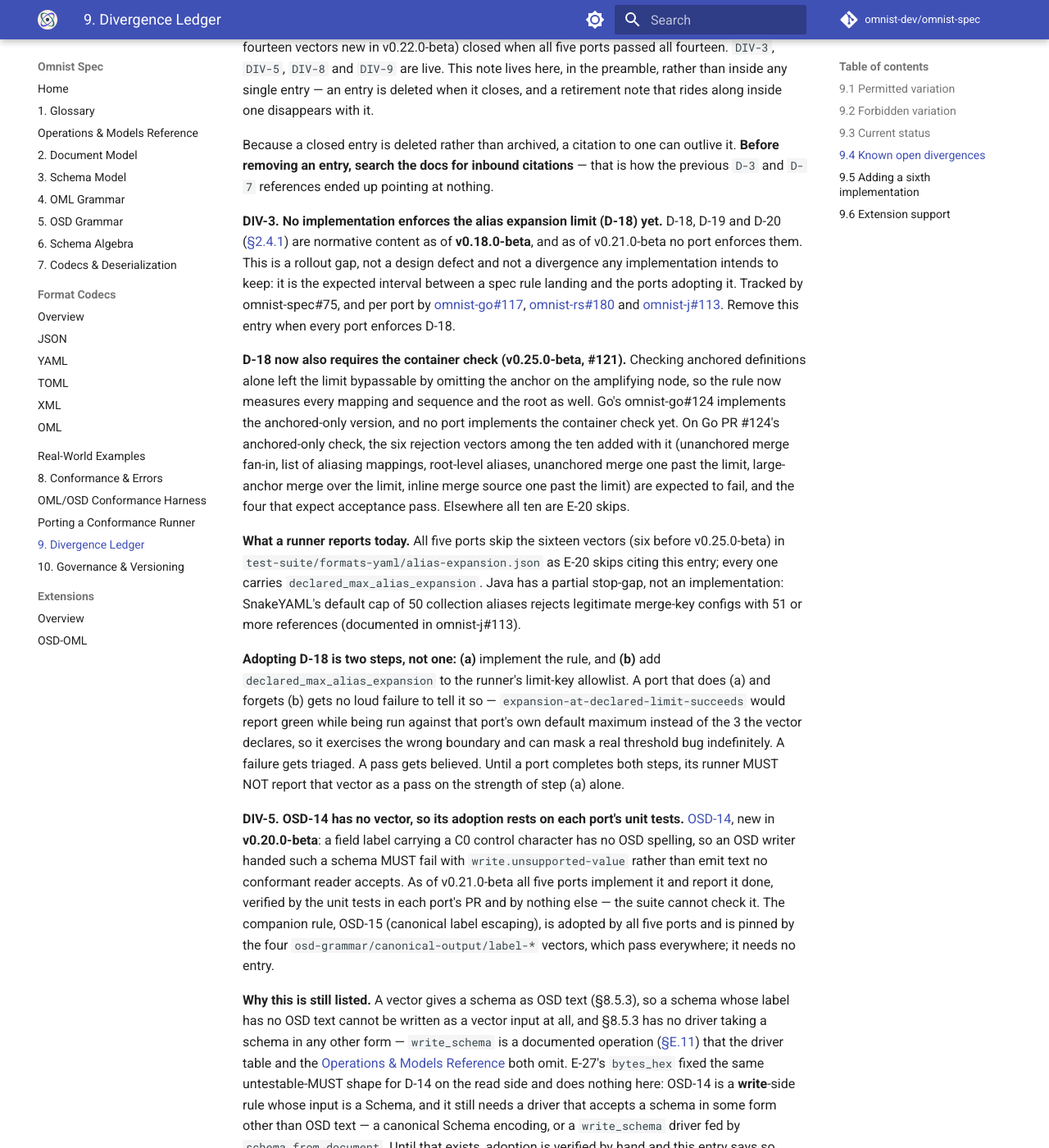
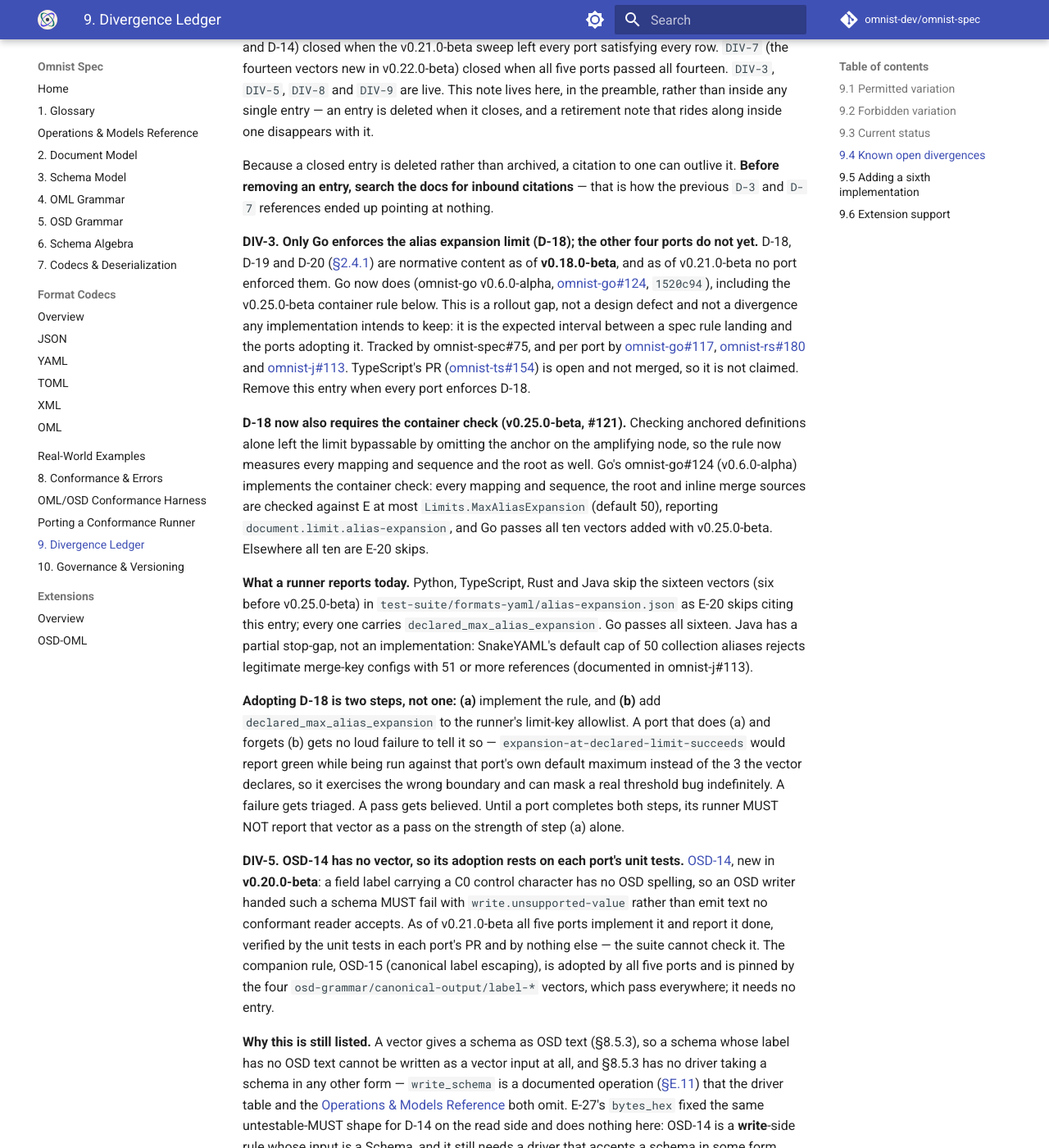
Before and after one commit to omnist-dev/omnist-spec, an MkDocs documentation site: the page built from docs/09-divergence-ledger.md, in a window 1280 px wide and 1400 px high, scrolled down 4993 px. Shown: the whole window at 82% size. Built offline with MkDocs 1.6.1 and Material for MkDocs 9.7.7, drawn with Linux system fonts in a browser that asks for light colours; comment, search, counter and statistics services are not loaded; some of the changed text lies outside the part shown.

Commit message:
Ledger: record Go v0.6.0-alpha implementing D-18/D-19/D-20 (#123)

```diff
--- a/docs/09-divergence-ledger.md
+++ b/docs/09-divergence-ledger.md
@@ -117,7 +117,7 @@ All five pass all fourteen vectors v0.22.0-beta added.
 
 **Versions.** The Version row is each port's latest **tag**. Python
 `v0.10.1` is on PyPI (`omnist-0.10.1` is served). Rust `v0.3.1-alpha` is on
-crates.io (newest version `0.3.1-alpha`). Go `v0.5.1-alpha` is distributed by
+crates.io (newest version `0.3.1-alpha`). Go `v0.6.0-alpha` is distributed by
 tag only (module proxy; no registry). TypeScript `v0.4.1-alpha` is tagged but
 **not** published to npm: `@omnist-dev/omnist` (the name in `package.json`)
 has only `0.2.0-alpha` and `0.3.0-alpha` (the `latest` and `alpha` tag).
@@ -126,16 +126,16 @@ Portal publishing by the maintainer; Maven Central's `maven-metadata.xml` for
 `dev.omnist:omnist-j` lists `0.2.1-alpha` and `0.2.2-alpha` only, so the
 latest public release is `0.2.2-alpha`.
 
-Two things are deliberately not claimed as done anywhere: no port enforces the
-alias expansion limit D-18 (`DIV-3`), and no port implements the OSD-OML
+Two things are deliberately not claimed as done anywhere: only Go enforces the
+alias expansion limit D-18 (`DIV-3`; the other four ports do not), and no port implements the OSD-OML
 extension (§9.6).
 
 | | Python | TypeScript | Rust | Go | Java |
 |---|---|---|---|---|---|
-| Version | 0.10.1 | 0.4.1-alpha | 0.3.1-alpha | 0.5.1-alpha | 0.2.6-alpha |
+| Version | 0.10.1 | 0.4.1-alpha | 0.3.1-alpha | 0.6.0-alpha | 0.2.6-alpha |
 | Maturity | beta, reference | alpha | alpha | alpha | alpha |
 | Document model | complete | complete (`bigint` for `integer`) | complete (all 7 kinds natively distinguished) | complete (all 7 kinds natively distinguished) | complete (all 7 kinds natively distinguished) |
-| Resource caps (§2.4's three universal limits; D-18 is enforced by no port yet — DIV-3) | all three | all three | all three | all three | all three |
+| Resource caps (§2.4's three universal limits; D-18 is enforced by Go only — DIV-3) | all three | all three | all three | all three | all three |
 | OML read/write | complete | complete | complete | complete | complete |
 | OSD read/write | complete (duplicate root rejected) | complete (duplicate root rejected) | complete (duplicate root rejected) | complete (duplicate root rejected) | complete (duplicate root rejected) |
 | OSD writer: label escaping (OSD-15), unwritable label refused (OSD-14) | both done | both done (OSD-15 fixed in #150) | both done (`to_osd` returns `Result`) | both done (`osd.Write` returns an error) | both done |
@@ -145,8 +145,8 @@ extension (§9.6).
 | Codecs (JSON/YAML/TOML/XML) | all four, attribute/namespace/interleaving drops reported | all four, attribute/namespace/interleaving drops reported | all four, attribute/namespace/interleaving drops reported | all four, attribute/namespace/interleaving drops reported | all four, attribute/namespace/interleaving drops reported |
 | §8.3 error codes | yes | yes | yes | yes | yes |
 | D-14, invalid UTF-8 rejected with `parse.invalid-encoding` at `1:1` (§2.5) | yes, via the CLI | yes, via the CLI | yes, via `omnist-cli` | yes, at the front of all six readers | yes, on stdin |
-| Conformance (Track 2 JSON vectors, 287 at v0.22.0-beta, all compared as `(path, code)` sets) | 247 pass / 0 fail / 40 skip | 227 pass / 0 fail / 60 skip | 247 pass / 0 fail / 40 skip | 253 pass / 0 fail / 34 skip | 253 pass / 0 fail / 34 skip |
-| Conformance (fixtures) | 19/19 | 19/19 | 19/19 | 19/19 | 19/19 (Java's Track 1 headline is 29/0/0: the 10 `_referee-self-test/*` fixtures are folded into it, [omnist-j#110](https://github.com/omnist-dev/omnist-j/issues/110); its whole-harness headline including Track 2 is 282/0/34) |
+| Conformance (Track 2 JSON vectors, 287 at v0.22.0-beta, all compared as `(path, code)` sets) | 247 pass / 0 fail / 40 skip | 227 pass / 0 fail / 60 skip | 247 pass / 0 fail / 40 skip | 284 pass / 0 fail / 28 skip (measured at v0.25.0-beta, 312 vectors; the 28 skips are all OSD-OML) | 253 pass / 0 fail / 34 skip |
+| Conformance (fixtures) | 19/19 | 19/19 | 19/19 | 19/19 (at v0.25.0-beta) | 19/19 (Java's Track 1 headline is 29/0/0: the 10 `_referee-self-test/*` fixtures are folded into it, [omnist-j#110](https://github.com/omnist-dev/omnist-j/issues/110); its whole-harness headline including Track 2 is 282/0/34) |
 | Fuzz testing | yes | yes | yes | yes | yes |
 | Test coverage | 100% lines, gated (`coverage report --fail-under=100`) | 100% lines, branches, functions and statements, gated (vitest thresholds) | 100% lines, gated (`cargo llvm-cov --fail-under-lines 100`); region coverage is not gated | 100% per function, gated; excludes `main`, `cmdMaterialize` and the `tools/` harness and doc-example checker | 99.66% line / 99.19% branch measured, gated at 99.6% / 99.1% (about 1 line and 2 branches of headroom, `docs/limitations.md`) |
 
@@ -169,8 +169,7 @@ alias-expansion ([omnist-rs#180](https://github.com/omnist-dev/omnist-rs/issues/
 `DIV-3`), 6 `document-model/limits` (compile-time constants,
 [omnist-rs#181](https://github.com/omnist-dev/omnist-rs/issues/181)). Go: 28
 OSD-OML ([omnist-go#111](https://github.com/omnist-dev/omnist-go/issues/111)),
-6 alias-expansion ([omnist-go#117](https://github.com/omnist-dev/omnist-go/issues/117),
-`DIV-3`). Java: 28 OSD-OML ([omnist-j#105](https://github.com/omnist-dev/omnist-j/issues/105)),
+none for alias-expansion since omnist-go v0.6.0-alpha (`DIV-3`). Java: 28 OSD-OML ([omnist-j#105](https://github.com/omnist-dev/omnist-j/issues/105)),
 6 alias-expansion ([omnist-j#113](https://github.com/omnist-dev/omnist-j/issues/113),
 `DIV-3`). Skip counts are therefore not comparable across ports beyond those
 shared categories.
@@ -209,31 +208,31 @@ can outlive it. **Before removing an entry, search the docs for inbound
 citations** — that is how the previous `D-3` and `D-7` references ended up
 pointing at nothing.
 
-**DIV-3. No implementation enforces the alias expansion limit (D-18) yet.**
+**DIV-3. Only Go enforces the alias expansion limit (D-18); the other four ports do not yet.**
 D-18, D-19 and D-20 ([§2.4.1](02-document-model.md#241-bounding-alias-expansion))
 are normative content as of **v0.18.0-beta**, and as of v0.21.0-beta no port
-enforces them. This is a rollout gap, not a design defect and not a divergence
+enforced them. Go now does (omnist-go v0.6.0-alpha, [omnist-go#124](https://github.com/omnist-dev/omnist-go/pull/124), `1520c94`), including the v0.25.0-beta container rule below. This is a rollout gap, not a design defect and not a divergence
 any implementation intends to keep: it is the expected interval between a spec
 rule landing and the ports adopting it. Tracked by omnist-spec#75, and per port
 by [omnist-go#117](https://github.com/omnist-dev/omnist-go/issues/117),
 [omnist-rs#180](https://github.com/omnist-dev/omnist-rs/issues/180) and
-[omnist-j#113](https://github.com/omnist-dev/omnist-j/issues/113). Remove this
-entry when every port enforces D-18.
+[omnist-j#113](https://github.com/omnist-dev/omnist-j/issues/113). TypeScript's PR
+([omnist-ts#154](https://github.com/omnist-dev/omnist-ts/pull/154)) is open and
+not merged, so it is not claimed. Remove this entry when every port enforces D-18.
 
 **D-18 now also requires the container check (v0.25.0-beta, #121).** Checking
 anchored definitions alone left the limit bypassable by omitting the anchor on
 the amplifying node, so the rule now measures every mapping and sequence and
-the root as well. Go's omnist-go#124 implements the anchored-only version, and
-no port implements the container check yet. On Go PR #124's anchored-only
-check, the six rejection vectors among the ten added with it (unanchored
-merge fan-in, list of aliasing mappings, root-level aliases, unanchored merge
-one past the limit, large-anchor merge over the limit, inline merge source
-one past the limit) are expected to fail, and the four that expect acceptance
-pass. Elsewhere all ten are E-20 skips.
+the root as well. Go's omnist-go#124 (v0.6.0-alpha) implements the container
+check: every mapping and sequence, the root and inline merge sources are
+checked against E at most `Limits.MaxAliasExpansion` (default 50), reporting
+`document.limit.alias-expansion`, and Go passes all ten vectors added with
+v0.25.0-beta. Elsewhere all ten are E-20 skips.
 
-**What a runner reports today.** All five ports skip the sixteen vectors (six before v0.25.0-beta) in
+**What a runner reports today.** Python, TypeScript, Rust and Java skip the sixteen vectors (six before v0.25.0-beta) in
 `test-suite/formats-yaml/alias-expansion.json` as E-20 skips citing this entry;
 every one carries `declared_max_alias_expansion`.
+Go passes all sixteen.
 Java has a partial stop-gap, not an implementation: SnakeYAML's default cap of
 50 collection aliases rejects legitimate merge-key configs with 51 or more
 references (documented in omnist-j#113).
@@ -384,6 +383,15 @@ as facts about the ports, measured when `DIV-7` was open and unchanged since.
   `a: 1`, a lone `CR`, `}`: Python, TypeScript and Rust report
   `parse.unexpected-token` at `1:5`, the `CR`; Go and Java report it at `1:6`,
   the character after. `CRLF` agrees: line 2 column 1 in all five.
+- *An anchored literal merge sequence* (`<<: &s [*p, ...]`, the sequence carrying
+  its own anchor). Go treats it as an ordinary merge value, so the expansion
+  size S is inflated relative to an unanchored literal. No rule fixes it and no
+  vector pins it; pending spec clarification, to be filed on omnist-spec.
+- *Memory for scalar-heavy documents just under the limit.* Go's `MaxNodes`
+  counts mappings only, so a huge document with up to E=50 per container is not
+  bounded in memory by it (omnist-go `docs/limitations.md`). Whether D-18 or
+  section 2.4 should bound this is pending spec clarification, to be filed on
+  omnist-spec.
 
 ## 9.5 Adding a sixth implementation
 
```
